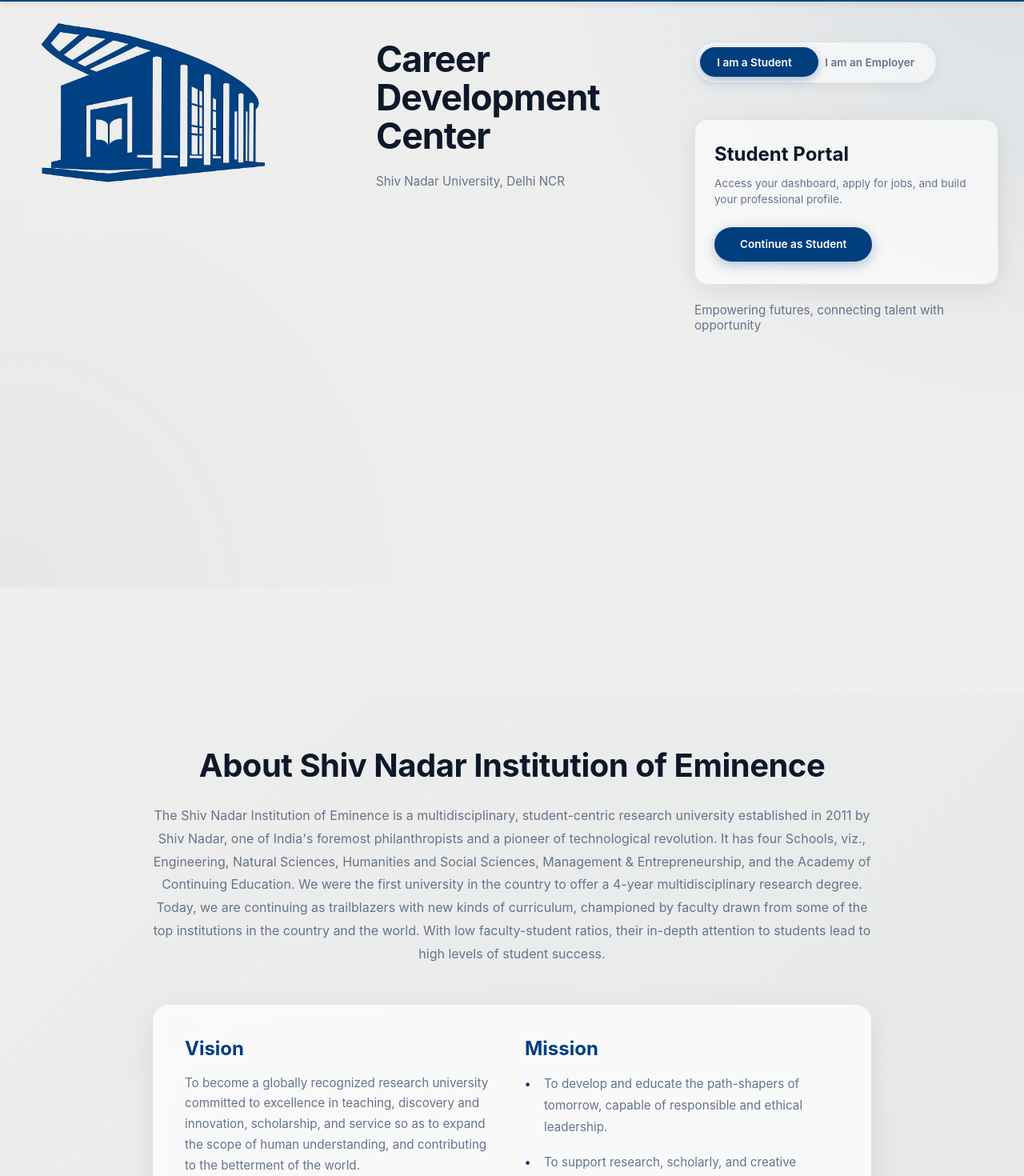
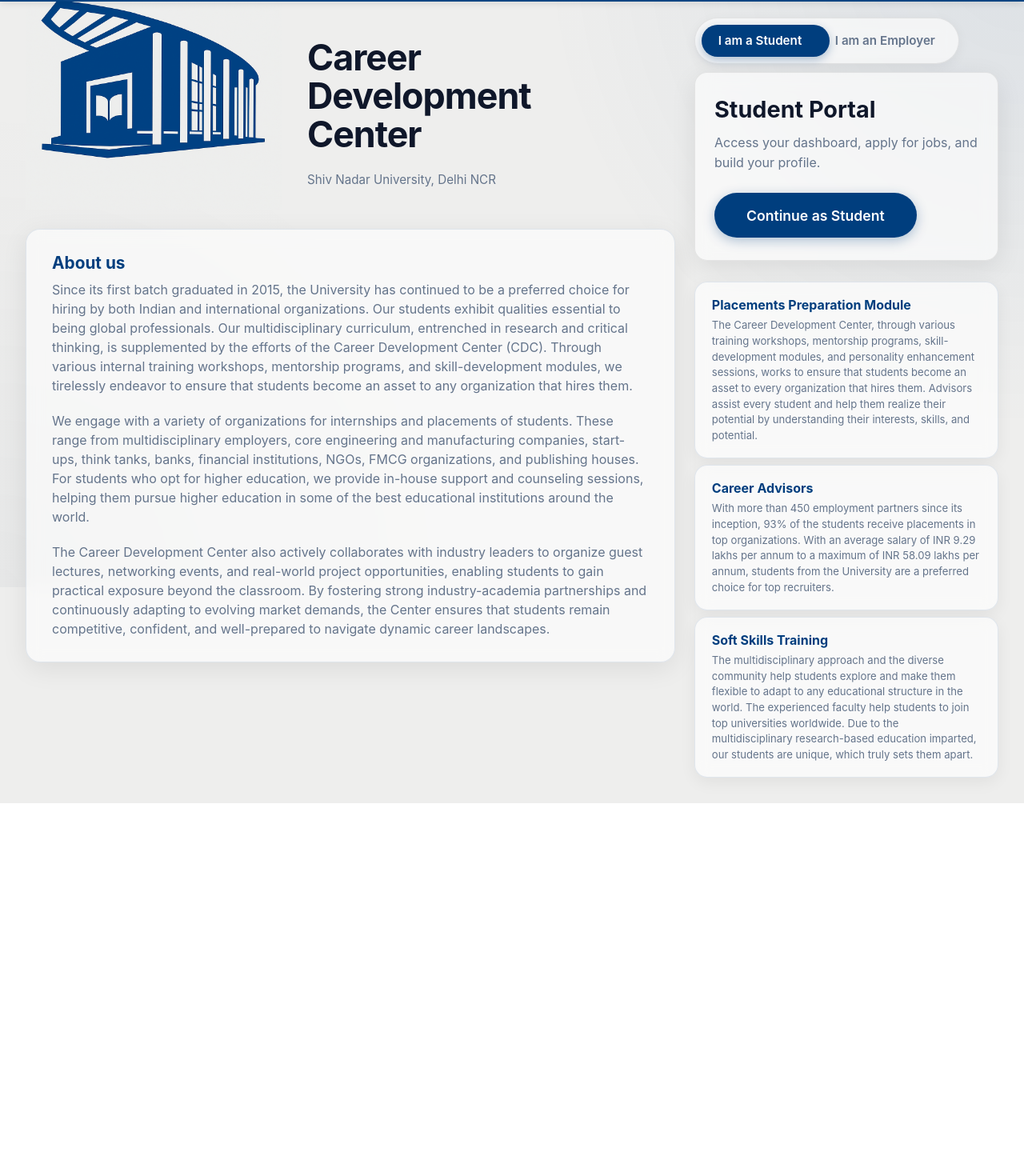
Before and after one commit to dharineeshnanthakumar/career-development-software, a React (Vite) app in the folder frontend/: page / in a window 1280 px wide. Shown: the part 66-1536 px from the top of the page at 80% size. After the commit the page ends 1070 px from the top, so only its background shows below. Built offline with nearby package versions, Linux system fonts and the light colour scheme.

Commit message:
landing page edits

```diff
--- a/frontend/src/components/LandingPage.css
+++ b/frontend/src/components/LandingPage.css
@@ -6,7 +6,7 @@
   justify-content: center;
   min-height: 100vh;
   padding: 3rem 2rem 2rem;
-  margin-top: 70px;
+  margin-top: 40px;
 }
 
 .landing-main-wrapper {
@@ -100,7 +100,7 @@
 .toggle-section {
   display: flex;
   justify-content: flex-start;
-  margin-bottom: 1.5rem;
+  margin-bottom: 0.2rem;
   margin-top: 0;
 }
 
@@ -111,7 +111,7 @@
   backdrop-filter: blur(10px);
   border: 1px solid rgba(0, 0, 0, 0.08);
   border-radius: 50px;
-  padding: 0.4rem;
+  padding: 0.5rem;
   position: relative;
   box-shadow: 0 4px 15px rgba(0, 0, 0, 0.05);
   transition: all 0.3s ease;
@@ -127,7 +127,7 @@
   background: none;
   border: none;
   padding: 0.65rem 1.3rem;
-  font-size: 0.85rem;
+  font-size: 0.95rem;
   font-weight: 600;
   color: var(--text-muted);
   cursor: pointer;
@@ -150,10 +150,10 @@
 /* Animated slider background */
 .toggle-slider {
   position: absolute;
-  top: 0.4rem;
-  left: 0.4rem;
-  height: calc(100% - 0.8rem);
-  width: calc(50% - 0.2rem);
+  top: 0.5rem;
+  left: 0.5rem;
+  height: calc(100% - 1rem);
+  width: calc(50% - 0.25rem);
   background: rgba(0, 62, 126, 1);
   border-radius: 45px;
   z-index: 1;
@@ -187,7 +187,7 @@
 }
 
 .content-card h2 {
-  font-size: 1.5rem;
+  font-size: 1.8rem;
   font-weight: 700;
   color: var(--text-main);
   margin-bottom: 0.75rem;
@@ -195,10 +195,10 @@
 }
 
 .content-card p {
-  font-size: 0.85rem;
+  font-size: 1rem;
   color: var(--text-muted);
   margin-bottom: 1.5rem;
-  line-height: 1.5;
+  line-height: 1.6;
   text-align: left;
 }
 
@@ -218,13 +218,24 @@
   }
 }
 
+@keyframes fadeInUp {
+  from {
+    opacity: 0;
+    transform: translateY(30px);
+  }
+  to {
+    opacity: 1;
+    transform: translateY(0);
+  }
+}
+
 /* ===== BUTTON STYLES ===== */
 .primary-btn-large {
   background: rgba(0, 62, 126, 1);
   color: white;
   border: none;
-  padding: 0.85rem 2rem;
-  font-size: 0.85rem;
+  padding: 1.1rem 2.5rem;
+  font-size: 1.1rem;
   font-weight: 600;
   border-radius: 50px;
   cursor: pointer;
@@ -243,91 +254,109 @@
   transform: translateY(0);
 }
 
-/* ===== ABOUT SECTION ===== */
-.about-section {
-  width: 100%;
-  background: linear-gradient(135deg, rgba(255, 255, 255, 0.05) 0%, rgba(0, 62, 126, 0.03) 100%);
-  padding: 4rem 2rem;
-  margin-top: 4rem;
+/* ===== INFO BOXES SECTION ===== */
+
+/* Info Boxes Section - About and Vision/Mission */
+.info-boxes-section {
+  display: flex;
+  gap: 2rem;
+  margin-top: 3rem;
+  padding: 0 2rem 2rem;
+  justify-content: center;
+  flex-wrap: wrap;
+  max-width: 1400px;
+  margin-left: auto;
+  margin-right: auto;
 }
 
-.about-container {
-  max-width: 1000px;
-  margin: 0 auto 3rem;
-  text-align: center;
+/* About Card - Regular Box with Rounded Edges */
+.about-card {
+  flex: 1;
+  min-width: 320px;
+  max-width: 400px;
+  padding: 1.5rem;
+  background: rgba(255, 255, 255, 0.6);
+  backdrop-filter: blur(10px);
+  border: 1px solid rgba(0, 62, 126, 0.1);
+  border-radius: 16px;
+  box-shadow: 0 8px 32px rgba(0, 0, 0, 0.08);
+  animation: fadeInUp 0.8s ease-out;
 }
 
-.about-title {
-  font-size: 2.5rem;
+.about-card-title {
+  font-size: 1.1rem;
   font-weight: 700;
-  color: var(--text-main);
-  margin-bottom: 1.5rem;
-  letter-spacing: -0.5px;
+  color: rgba(0, 62, 126, 1);
+  margin-bottom: 0.75rem;
+  margin-top: 0;
 }
 
-.about-text {
-  font-size: 1rem;
+.about-card-text {
+  font-size: 0.85rem;
   color: var(--text-muted);
-  line-height: 1.8;
-  max-width: 900px;
-  margin: 0 auto;
-}
-
-/* Vision & Mission Card */
-.vision-mission-container {
-  display: flex;
-  justify-content: center;
-  margin-top: 2rem;
-}
-
-.vision-mission-card {
-  background: rgba(255, 255, 255, 0.7);
-  backdrop-filter: blur(10px);
-  border: 1px solid rgba(0, 62, 126, 0.1);
-  border-radius: 20px;
-  padding: 2.5rem;
-  max-width: 900px;
-  width: 100%;
-  box-shadow: 0 10px 40px rgba(0, 0, 0, 0.08);
-  display: grid;
-  grid-template-columns: 1fr 1fr;
-  gap: 2rem;
-  align-items: start;
-}
-
-.vision-mission-section {
+  line-height: 1.6;
+  margin: 0;
   text-align: left;
 }
 
-.vision-mission-title {
-  font-size: 1.5rem;
+/* Vision and Mission Card - Regular Box with Rounded Edges */
+.vision-mission-card {
+  flex: 1;
+  min-width: 320px;
+  max-width: 450px;
+  padding: 1.5rem;
+  background: rgba(255, 255, 255, 0.6);
+  backdrop-filter: blur(10px);
+  border: 1px solid rgba(0, 62, 126, 0.1);
+  border-radius: 16px;
+  box-shadow: 0 8px 32px rgba(0, 0, 0, 0.08);
+  animation: fadeInUp 0.8s ease-out 0.1s both;
+}
+
+.vision-mission-card-section {
+  text-align: left;
+  margin-bottom: 0.75rem;
+}
+
+.vision-mission-card-section:last-child {
+  margin-bottom: 0;
+}
+
+.vision-mission-card-title {
+  font-size: 1rem;
   font-weight: 700;
   color: rgba(0, 62, 126, 1);
-  margin-bottom: 1rem;
+  margin-bottom: 0.5rem;
+  margin-top: 0;
 }
 
-.vision-mission-text {
-  font-size: 0.95rem;
+.vision-mission-card-text {
+  font-size: 0.85rem;
   color: var(--text-muted);
-  line-height: 1.7;
+  line-height: 1.6;
+  margin: 0;
 }
 
-.vision-mission-list {
-  font-size: 0.95rem;
+.vision-mission-card-list {
+  font-size: 0.85rem;
   color: var(--text-muted);
-  line-height: 1.8;
+  line-height: 1.6;
   list-style: none;
   padding: 0;
   margin: 0;
 }
 
-.vision-mission-list li {
-  margin-bottom: 1rem;
+.vision-mission-card-list li {
+  margin-bottom: 0.5rem;
   position: relative;
-  padding-left: 1.5rem;
+  padding-left: 1.2rem;
 }
 
-.vision-mission-list li::before {
+.vision-mission-card-list li:last-child {
+  margin-bottom: 0;
+}
+
+.vision-mission-card-list li::before {
   content: '•';
   position: absolute;
   left: 0;
@@ -335,11 +364,11 @@
   font-weight: bold;
 }
 
-.vision-mission-divider {
-  display: none;
-  width: 2px;
-  background: rgba(0, 62, 126, 0.2);
-  height: 100%;
+.vision-mission-card-divider {
+  width: 100%;
+  height: 1px;
+  background: rgba(0, 62, 126, 0.15);
+  margin: 0.75rem 0;
 }
 
 /* ===== RESPONSIVE DESIGN ===== */
@@ -552,96 +581,103 @@
   }
 }
 
-/* About Section Responsive */
-@media (max-width: 1200px) {
-  .about-section {
-    padding: 3rem 1.5rem;
+/* Info Boxes Responsive */
+.about-inline {
+  margin-top: 1.5rem;
+  max-width: 500px;
 }
 
-  .about-title {
-    font-size: 2rem;
+.about-inline h3 {
+  font-size: 1rem;
+  font-weight: 700;
+  color: rgba(0, 62, 126, 1);
+  margin-bottom: 0.5rem;
 }
 
-  .about-text {
-    font-size: 0.95rem;
+.about-inline p {
+  font-size: 0.8rem;
+  color: var(--text-muted);
+  line-height: 1.5;
 }
 
-  .vision-mission-card {
-    grid-template-columns: 1fr;
+/* LEFT SECTION WRAPPER */
+.landing-left-section {
+  display: flex;
+  flex-direction: column;
+  gap: 1.5rem;
+  flex: 1;
+}
+
+/* TOP ROW */
+.landing-top-row {
+  display: flex;
+  align-items: center;
   gap: 2rem;
 }
 
-  .vision-mission-divider {
-    display: block;
+/* ABOUT CARD (KEY PART) */
+.about-card-inline {
   width: 100%;
-    height: 2px;
-  }
+  max-width: 1100px;
+  background: rgba(255, 255, 255, 0.6);
+  backdrop-filter: blur(10px);
+  border: 1px solid rgba(0, 62, 126, 0.1);
+  border-radius: 18px;
+  padding: 1.8rem 2rem;
+  box-shadow: 0 8px 32px rgba(0, 0, 0, 0.08);
 }
 
-@media (max-width: 768px) {
-  .about-section {
-    padding: 2rem 1rem;
-    margin-top: 2rem;
+/* TEXT */
+.about-card-inline h3 {
+  font-size: 1.3rem;
+  font-weight: 700;
+  color: rgba(0, 62, 126, 1);
+  margin-bottom: 0.6rem;
 }
 
-  .about-title {
-    font-size: 1.6rem;
-    margin-bottom: 1rem;
+.about-card-inline p {
+  font-size: 1rem;
+  line-height: 1.5;
+  color: var(--text-muted);
 }
 
-  .about-text {
-    font-size: 0.9rem;
-    line-height: 1.6;
+/* RIGHT SIDE BOTTOM CARDS */
+.right-info-section {
+  display: flex;
+  flex-direction: column;
+  gap: 0.5rem;
+  margin-top: 1.2rem;
+  flex: 1;
 }
 
-  .vision-mission-card {
-    padding: 1.5rem;
-    grid-template-columns: 1fr;
+/* INDIVIDUAL CARD */
+.info-card {
+  flex: 1;
+  background: rgba(255, 255, 255, 0.65);
+  backdrop-filter: blur(10px);
+  border: 1px solid rgba(0, 62, 126, 0.1);
+  border-radius: 16px;
+  padding: 1.1rem 1.3rem;
+  box-shadow: 0 6px 20px rgba(0, 0, 0, 0.06);
+  transition: all 0.25s ease;
 }
 
-  .vision-mission-title {
-    font-size: 1.3rem;
+/* HOVER EFFECT (looks much better) */
+.info-card:hover {
+  transform: translateY(-3px);
+  box-shadow: 0 10px 28px rgba(0, 0, 0, 0.1);
 }
 
-  .vision-mission-text {
-    font-size: 0.9rem;
+/* TEXT */
+.info-card h4 {
+  font-size: 1rem;
+  font-weight: 700;
+  color: rgba(0, 62, 126, 1);
+  margin-bottom: 0.4rem;
 }
 
-  .vision-mission-list {
-    font-size: 0.9rem;
+.info-card p {
+  font-size: 0.82rem;
+  color: var(--text-muted);
+  line-height: 1.5;
 }
-}
-
-@media (max-width: 480px) {
-  .about-section {
-    padding: 1.5rem 1rem;
-  }
-
-  .about-title {
-    font-size: 1.3rem;
-  }
-
-  .about-text {
-    font-size: 0.85rem;
-  }
-
-  .vision-mission-card {
-    padding: 1.25rem;
-  }
-
-  .vision-mission-title {
-    font-size: 1.1rem;
-  }
-
-  .vision-mission-text {
-    font-size: 0.85rem;
-  }
-
-  .vision-mission-list {
-    font-size: 0.85rem;
-  }
-
-  .vision-mission-list li {
-    margin-bottom: 0.75rem;
-  }
-}
--- a/frontend/src/components/LandingPage.jsx
+++ b/frontend/src/components/LandingPage.jsx
@@ -4,28 +4,20 @@
 import './LandingPage.css';
 
 export default function LandingPage() {
-  const [userType, setUserType] = useState('student'); // 'student' | 'employer'
+  const [userType, setUserType] = useState('student');
   const [showLoginOverlay, setShowLoginOverlay] = useState(false);
-
-  // For admin login
   const [selectedRole, setSelectedRole] = useState(null);
 
-  const handleAdminClick = () => {
-    setSelectedRole('Admin');
-  };
+  const handleAdminClick = () => setSelectedRole('Admin');
 
   const closeOverlay = () => {
     setSelectedRole(null);
     setShowLoginOverlay(false);
   };
 
-  const handleToggle = (type) => {
-    setUserType(type);
-  };
+  const handleToggle = (type) => setUserType(type);
 
-  const handleContinueClick = () => {
-    setShowLoginOverlay(true);
-  };
+  const handleContinueClick = () => setShowLoginOverlay(true);
 
   return (
     <>
@@ -35,24 +27,45 @@
 
       <main className="landing-container">
         <div className="landing-main-wrapper">
-          {/* Left Side - Logo */}
+
+          {/* LEFT SIDE */}
+          <div className="landing-left-section">
+
+            <div className="landing-top-row">
               <div className="landing-logo-section">
-            <img src="/logo.png" alt="Shiv Nadar University Logo" className="landing-logo" />
+                <img src="/logo.png" alt="Logo" className="landing-logo" />
               </div>
 
-          {/* Middle - Title Section */}
               <div className="landing-title-section">
                 <h1 className="main-title">
                   <span className="title-word">Career</span>
                   <span className="title-word">Development</span>
                   <span className="title-word">Center</span>
                 </h1>
-            <p className="main-subtitle">Shiv Nadar University, Delhi NCR</p>
+                <p className="main-subtitle">
+                  Shiv Nadar University, Delhi NCR
+                </p>
+              </div>
             </div>
 
-          {/* Right Side - Toggle and Portal */}
+            <div className="about-card-inline">
+              <h3>About us</h3>
+              <p>
+Since its first batch graduated in 2015, the University has continued to be a preferred choice for hiring by both Indian and international organizations. Our students exhibit qualities essential to being global professionals. Our multidisciplinary curriculum, entrenched in research and critical thinking, is supplemented by the efforts of the Career Development Center (CDC). Through various internal training workshops, mentorship programs, and skill-development modules, we tirelessly endeavor to ensure that students become an asset to any organization that hires them.
+</p><br/>
+<p>
+We engage with a variety of organizations for internships and placements of students. These range from multidisciplinary employers, core engineering and manufacturing companies, start-ups, think tanks, banks, financial institutions, NGOs, FMCG organizations, and publishing houses. For students who opt for higher education, we provide in-house support and counseling sessions, helping them pursue higher education in some of the best educational institutions around the world.
+            </p><br/>
+            <p>
+              The Career Development Center also actively collaborates with industry leaders to organize guest lectures, networking events, and real-world project opportunities, enabling students to gain practical exposure beyond the classroom. By fostering strong industry-academia partnerships and continuously adapting to evolving market demands, the Center ensures that students remain competitive, confident, and well-prepared to navigate dynamic career landscapes.
+            </p>
+            </div>
+
+          </div>
+
+          {/* RIGHT SIDE */}
           <div className="landing-portal-section">
-            {/* Sleek Toggle Switch */}
+
             <div className="toggle-section">
               <div className="toggle-container">
                 <button
@@ -61,22 +74,23 @@
                 >
                   I am a Student
                 </button>
+
                 <button
                   className={`toggle-option ${userType === 'employer' ? 'active' : ''}`}
                   onClick={() => handleToggle('employer')}
                 >
                   I am an Employer
                 </button>
+
                 <div className={`toggle-slider ${userType}`}></div>
               </div>
             </div>
 
-            {/* Content Area - Fades/Swaps based on toggle */}
             <div className="content-area">
               {userType === 'student' ? (
                 <div className="content-card fade-in">
                   <h2>Student Portal</h2>
-                  <p>Access your dashboard, apply for jobs, and build your professional profile.</p>
+                  <p>Access your dashboard, apply for jobs, and build your profile.</p>
                   <button className="primary-btn-large" onClick={handleContinueClick}>
                     Continue as Student
                   </button>
@@ -84,7 +98,7 @@
               ) : (
                 <div className="content-card fade-in">
                   <h2>Employer Portal</h2>
-                  <p>Post opportunities, discover top talent, and manage your recruitment process.</p>
+                  <p>Post opportunities and manage recruitment efficiently.</p>
                   <button className="primary-btn-large" onClick={handleContinueClick}>
                     Continue as Employer
                   </button>
@@ -92,49 +106,48 @@
               )}
             </div>
 
-            {/* Tagline */}
-            <p className="tagline">Empowering futures, connecting talent with opportunity</p>
+            {/* ✅ NEW RIGHT BOTTOM SECTION */}
+            <div className="right-info-section">
+
+              <div className="info-card">
+                <h4>Placements Preparation Module</h4>
+                <p>
+                  The Career Development Center, through various training workshops, mentorship programs, skill-development modules, and personality enhancement sessions, works to ensure that students become an asset to every organization that hires them. Advisors assist every student and help them realize their potential by understanding their interests, skills, and potential.
+                </p>
               </div>
+
+              <div className="info-card">
+                <h4>Career Advisors</h4>
+                <p>
+                  With more than 450 employment partners since its inception, 93% of the students receive placements in top organizations. With an average salary of INR 9.29 lakhs per annum to a maximum of INR 58.09 lakhs per annum, students from the University are a preferred choice for top recruiters.
+                </p>
+              </div>
+
+              <div className="info-card">
+                <h4>Soft Skills Training</h4>
+                <p>
+                  The multidisciplinary approach and the diverse community help students explore and make them flexible to adapt to any educational structure in the world. The experienced faculty help students to join top universities worldwide. Due to the multidisciplinary research-based education imparted, our students are unique, which truly sets them apart.
+                </p>
+              </div>
+
+            </div>
+
+          </div>
+
         </div>
       </main>
 
       <LoginOverlay
-        role={selectedRole || (showLoginOverlay ? (userType === 'student' ? 'Student' : 'Company') : null)}
+        role={
+          selectedRole ||
+          (showLoginOverlay
+            ? userType === 'student'
+              ? 'Student'
+              : 'Company'
+            : null)
+        }
         onClose={closeOverlay}
       />
-
-      {/* About Section */}
-      <section className="about-section">
-        <div className="about-container">
-          <h2 className="about-title">About Shiv Nadar Institution of Eminence</h2>
-          <p className="about-text">
-            The Shiv Nadar Institution of Eminence is a multidisciplinary, student-centric research university established in 2011 by Shiv Nadar, one of India's foremost philanthropists and a pioneer of technological revolution. It has four Schools, viz., Engineering, Natural Sciences, Humanities and Social Sciences, Management & Entrepreneurship, and the Academy of Continuing Education. We were the first university in the country to offer a 4-year multidisciplinary research degree. Today, we are continuing as trailblazers with new kinds of curriculum, championed by faculty drawn from some of the top institutions in the country and the world. With low faculty-student ratios, their in-depth attention to students lead to high levels of student success.
-          </p>
-        </div>
-
-        {/* Vision and Mission Card */}
-        <div className="vision-mission-container">
-          <div className="vision-mission-card">
-            <div className="vision-mission-section">
-              <h3 className="vision-mission-title">Vision</h3>
-              <p className="vision-mission-text">
-                To become a globally recognized research university committed to excellence in teaching, discovery and innovation, scholarship, and service so as to expand the scope of human understanding, and contributing to the betterment of the world.
-              </p>
-            </div>
-
-            <div className="vision-mission-divider"></div>
-
-            <div className="vision-mission-section">
-              <h3 className="vision-mission-title">Mission</h3>
-              <ul className="vision-mission-list">
-                <li>To develop and educate the path-shapers of tomorrow, capable of responsible and ethical leadership.</li>
-                <li>To support research, scholarly, and creative endeavors that contribute to the creation of new knowledge at the frontiers of specialized areas, as well as at the interface of diverse disciplines.</li>
-                <li>To establish research and teaching programs to address the most pressing problems of India and the global community.</li>
-              </ul>
-            </div>
-          </div>
-        </div>
-      </section>
     </>
   );
 }
```
Also changed, not shown: frontend/src/components/StudentDashboard.css (+34 -0 lines), frontend/src/components/StudentDashboard.jsx (+9 -4 lines). Lines whose indentation alone changed are shown as unchanged.
